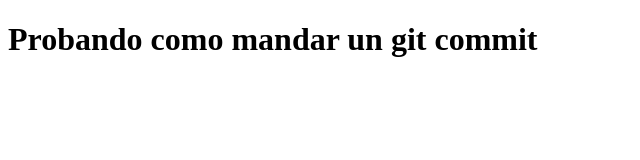
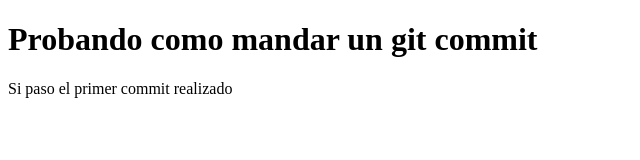
Before and after one commit to cvillcas/prueba, a plain HTML site: page index.html in a window 1280 px wide. Shown: the whole page, without its empty margins (0-640 px from the left). Drawn offline with Linux system fonts and the light colour scheme.

Commit message:
Segundo commit

```diff
--- a/index.html
+++ b/index.html
@@ -9,5 +9,7 @@
 
     <h1>Probando como mandar un git commit</h1>
 
+    <p>Si paso el primer commit realizado </p>
+
 </body>
 </html>
```
